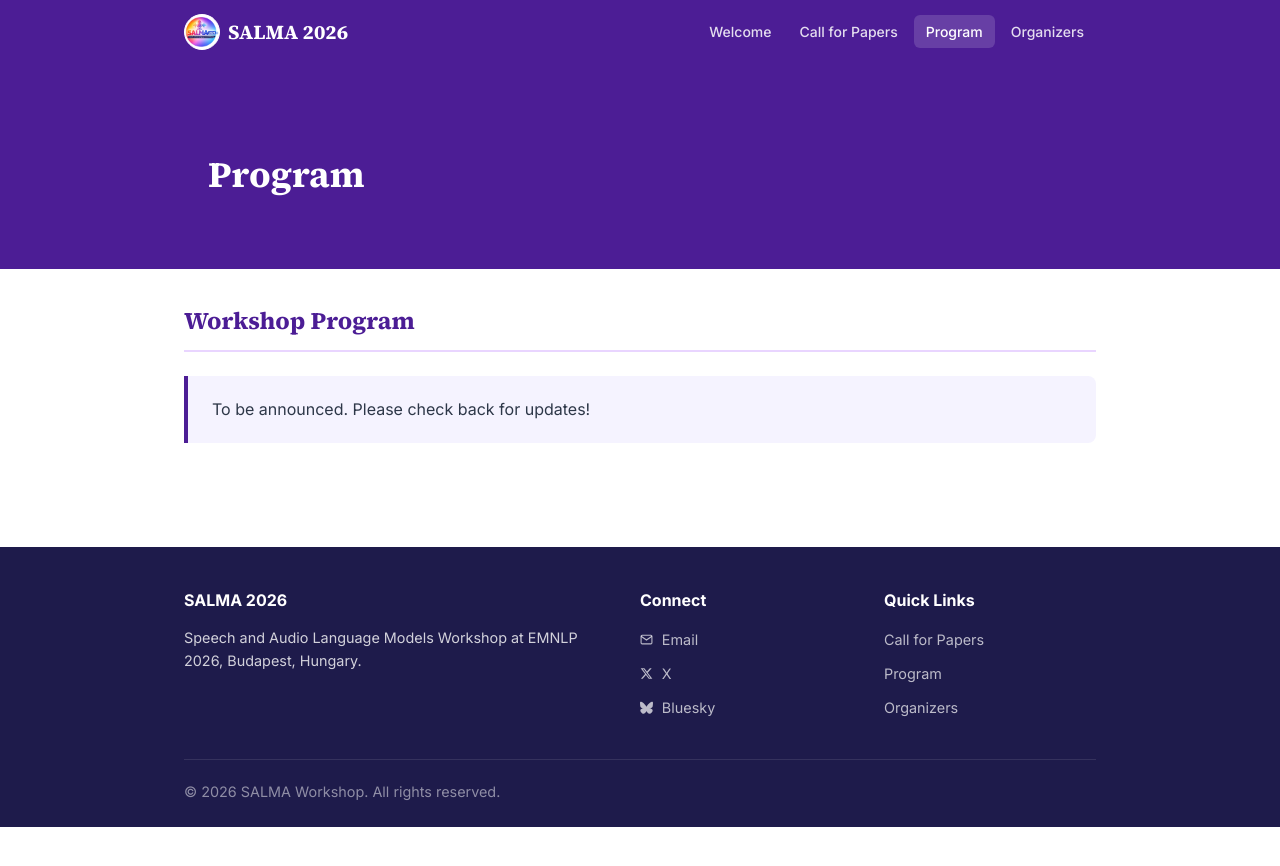
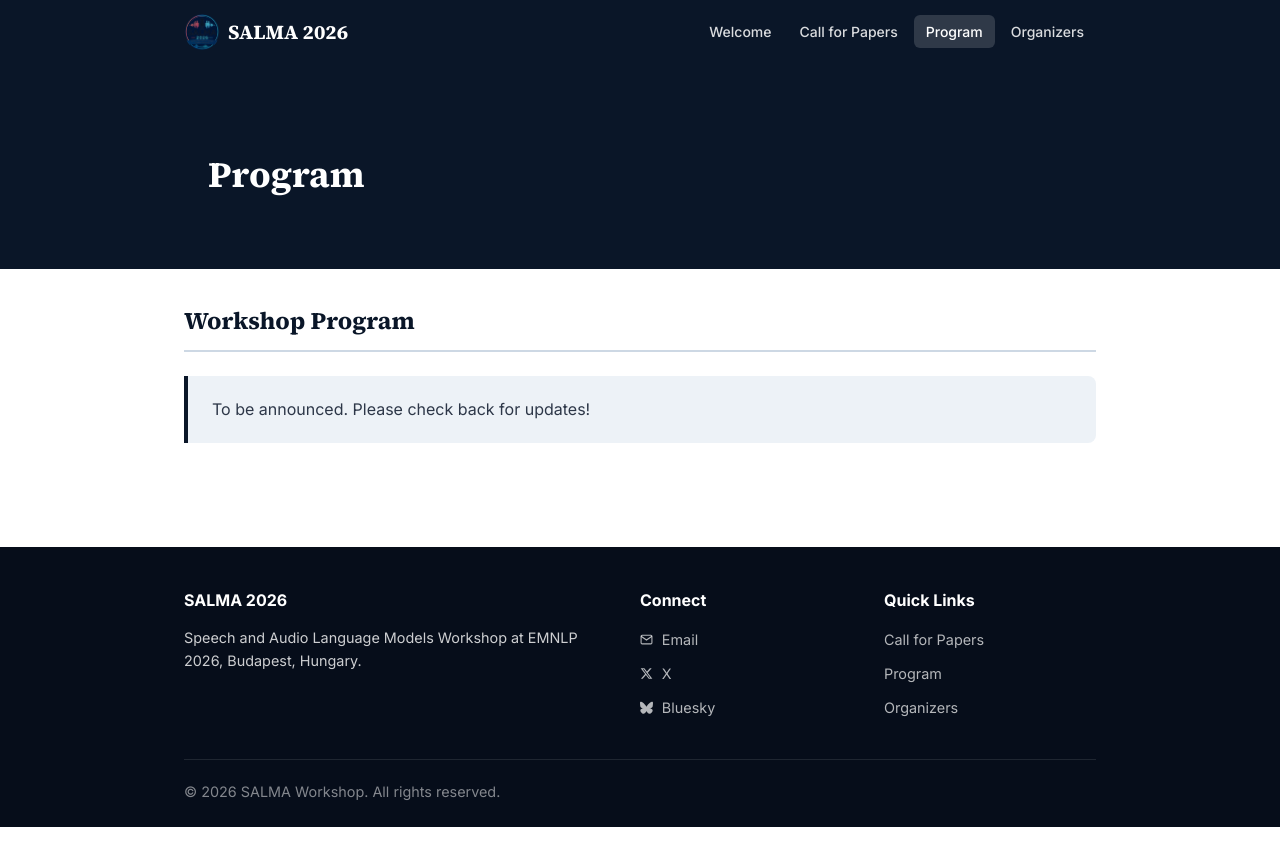
Before and after one commit to salma-workshop/salma-2026, a Jekyll site: the page built from program.md, in a window 1280 px wide. Shown: the top 866 px of the page. Built offline with Jekyll 4.4.1, drawn with Linux system fonts in a browser that asks for light colours.

Commit message:
New dark navy theme: updated cover pic, logo, and color palette

```diff
--- a/assets/css/style.css
+++ b/assets/css/style.css
@@ -1,15 +1,15 @@
 :root {
-  --color-primary: #4c1d95;
-  --color-primary-light: #6d28d9;
-  --color-accent: #ec4899;
-  --color-accent-light: #f472b6;
+  --color-primary: #0a1628;
+  --color-primary-light: #1a3a5c;
+  --color-accent: #e05252;
+  --color-accent-light: #f47171;
   --color-bg: #ffffff;
-  --color-bg-alt: #faf5ff;
-  --color-bg-dark: #1e1b4b;
+  --color-bg-alt: #f0f4f8;
+  --color-bg-dark: #060d1a;
   --color-text: #2d3748;
   --color-text-light: #718096;
-  --color-border: #e9d5ff;
-  --color-highlight: #f5f3ff;
+  --color-border: #cdd8e4;
+  --color-highlight: #edf2f7;
   --font-sans: 'Inter', -apple-system, BlinkMacSystemFont, sans-serif;
   --font-serif: 'Source Serif 4', Georgia, serif;
   --max-width: 960px;
@@ -71,8 +71,6 @@ body {
   height: 36px;
   width: 36px;
   border-radius: 50%;
-  border: 1px solid #fff;
-  background: #fff;
 }
 
 .nav-links {
@@ -116,7 +114,7 @@ body {
 
 /* Hero */
 .hero {
-  background: #a97dbc;
+  background: #0a1628;
   color: #fff;
   text-align: center;
   margin: 0;
@@ -128,7 +126,7 @@ body {
   width: 100%;
   line-height: 0;
   font-size: 0;
-  background: #a97dbc;
+  background: #0a1628;
   margin: 0;
   padding: 0;
   overflow: hidden;
```
Also changed, not shown: assets/images/circular_logo.png, 1 other file.
